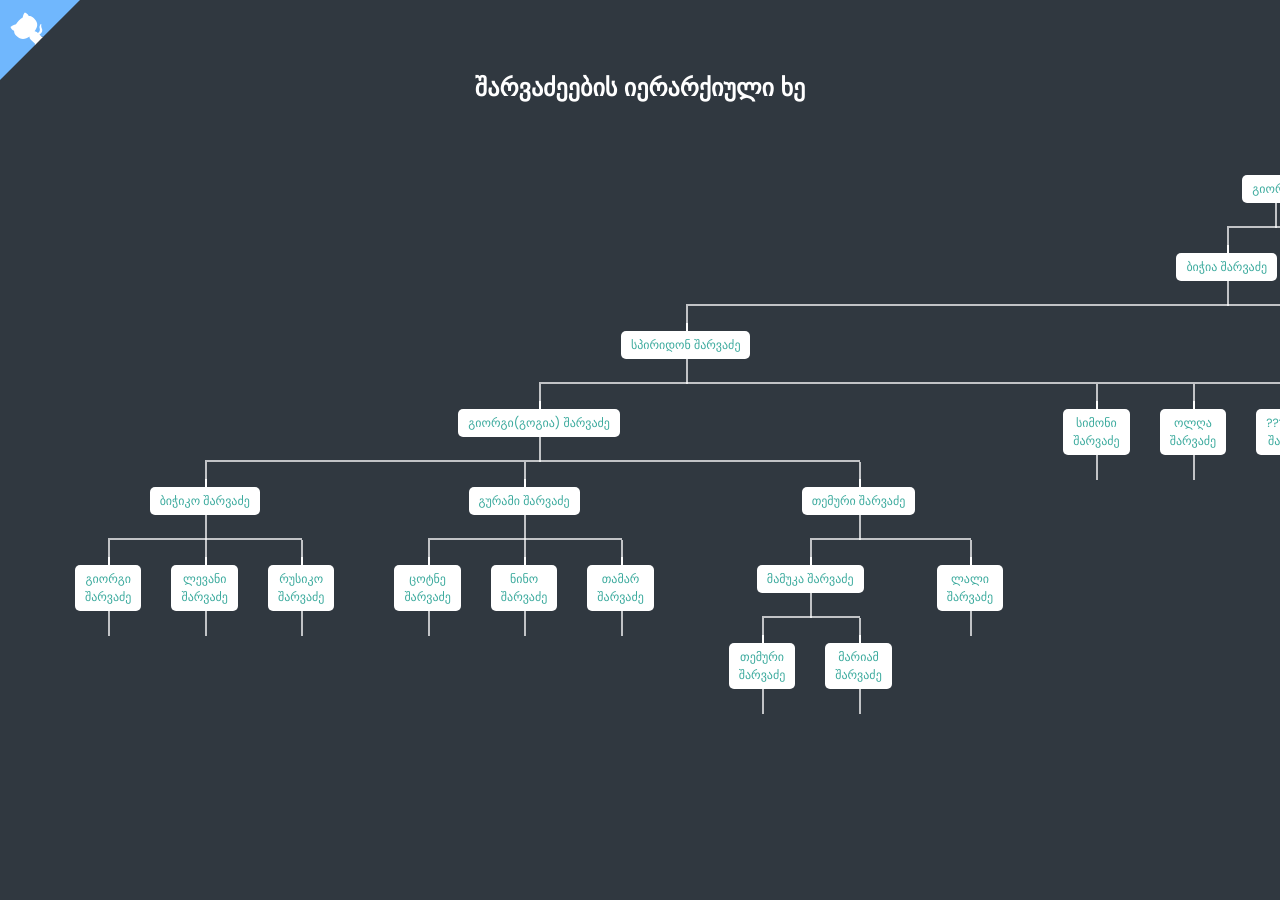
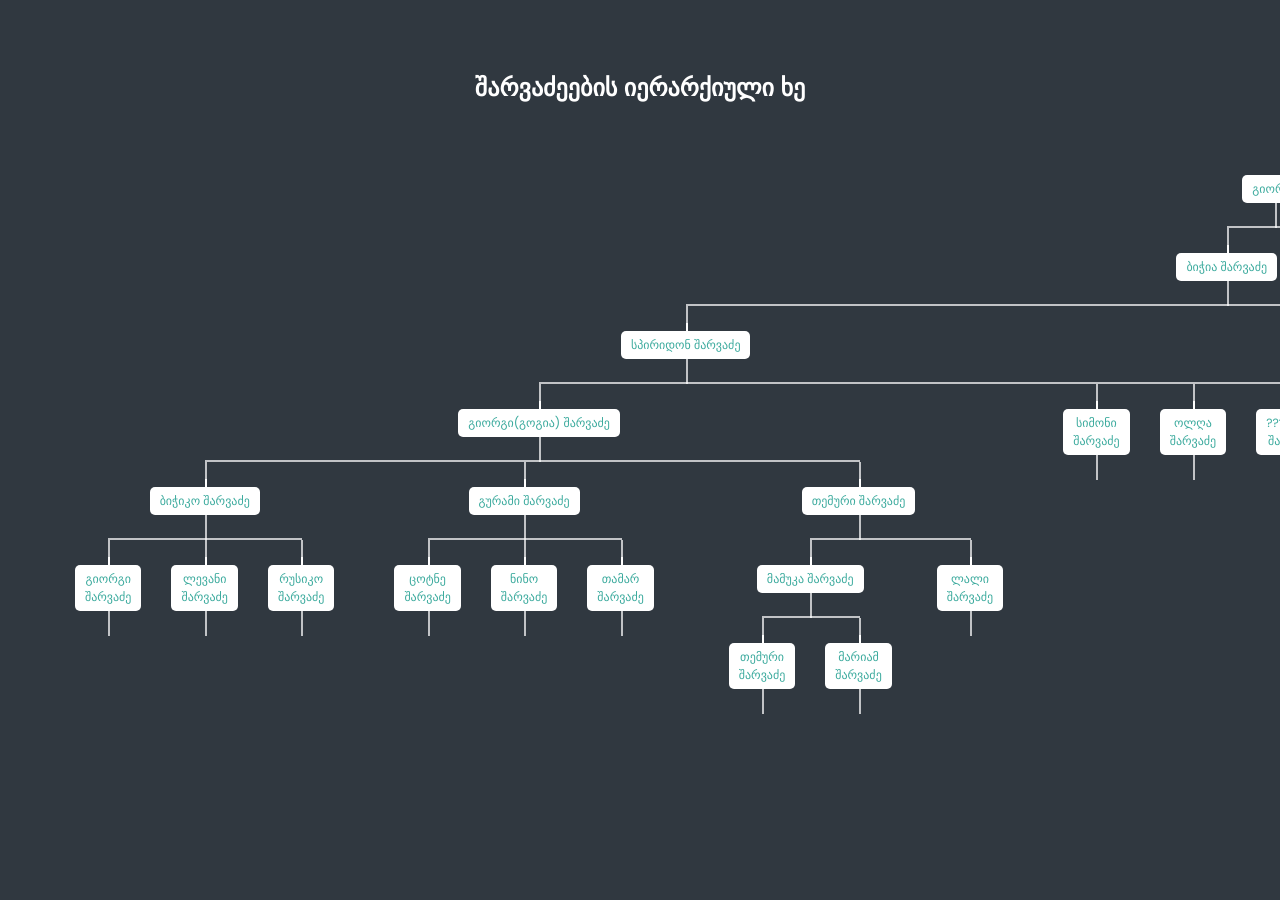
Before and after one commit to tsotnesharvadze/tree, a Django app: page / in a window 1280 px wide. Run offline with Django 3.2, Linux system fonts and the light colour scheme; data comes from the database, SQL or seed files in the repository; parts of the project's set-up code (start-up, migrations or seed data) failed here and were passed over; some libraries are stand-ins or nearby versions.

```diff
--- a/templates/index.html
+++ b/templates/index.html
@@ -21,9 +21,6 @@
 <body>
     <!--Management Hierarchy-->
     <section class="management-hierarchy">
-        <a href="https://github.com/zikosichi/hierarchi-view" target="_blank" class="github-badge">
-            <img src="images/github-blue.svg">
-        </a>
         <h1>{% trans "შარვაძეების იერარქიული ხე" %}</h1>
         <div class="hv-container">
             <div class="hv-wrapper">
```
